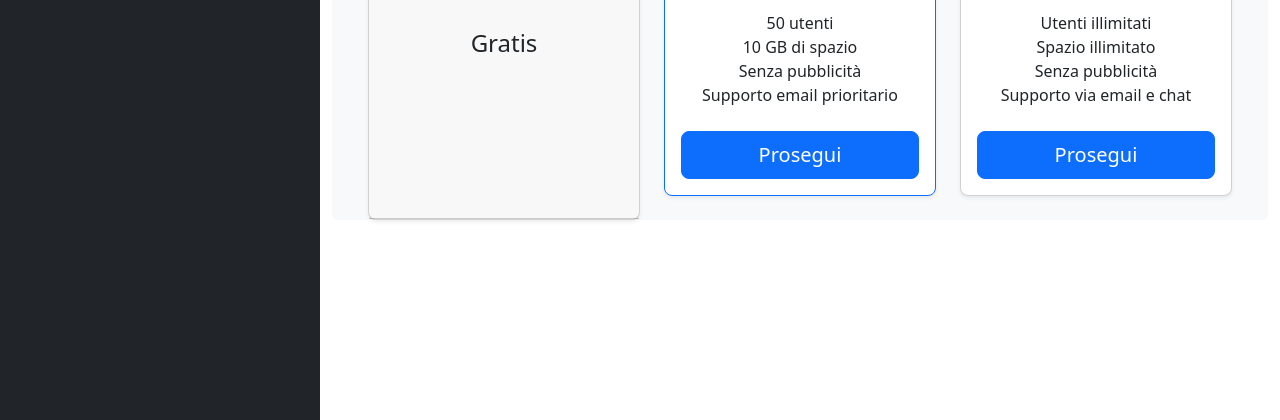
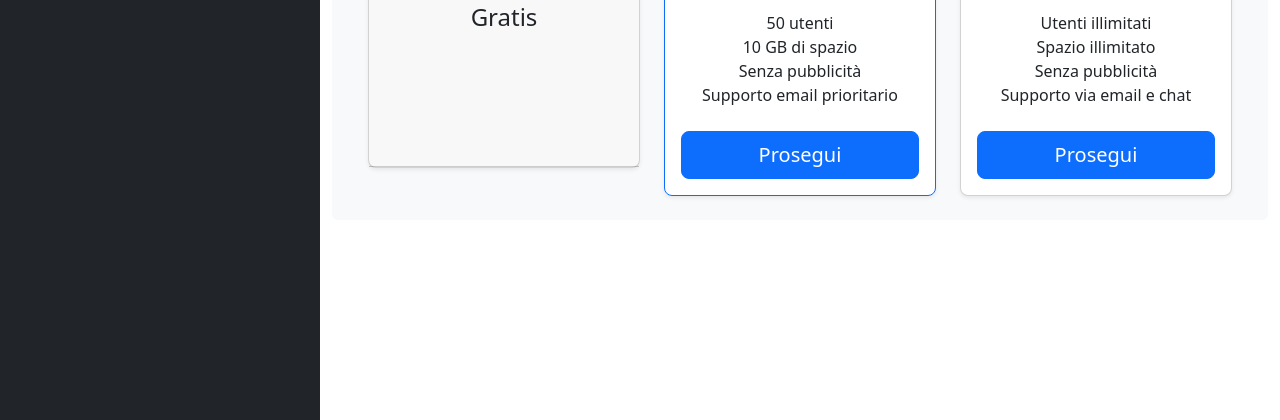
Before and after one commit to AleDiBernardo/team-flip-card, a plain HTML site: page index.html in a window 1280 px wide. Shown: the part 380-800 px from the top of the page. Drawn offline with nearby package versions, Linux system fonts and the light colour scheme.

Commit message:
fix: fixed card

```diff
--- a/css/style.css
+++ b/css/style.css
@@ -2,7 +2,7 @@
     background-color: transparent;
     perspective: 1000px;
     width: 100%;
-    height: 100%;
+    height: 300px;
   }
 
 .ms_flip-box-inner {
--- a/index.html
+++ b/index.html
@@ -196,7 +196,7 @@
                     <div class="row row-cols-1 row-cols-lg-3 mb-3 text-center px-4">
                         <!-- CARD COL -->
                         <div class="col">
-                            <div class=" ms_flip-box">
+                            <div class=" ms_flip-box mb-3">
                                 <div class="card mb-4 rounded-3 shadow-sm ms_flip-box-inner">
                                     <!-- CARD HEADER -->
                                     <div class="card-header py-3 ms_flip-box-front d-flex align-items-center justify-content-center">
```
